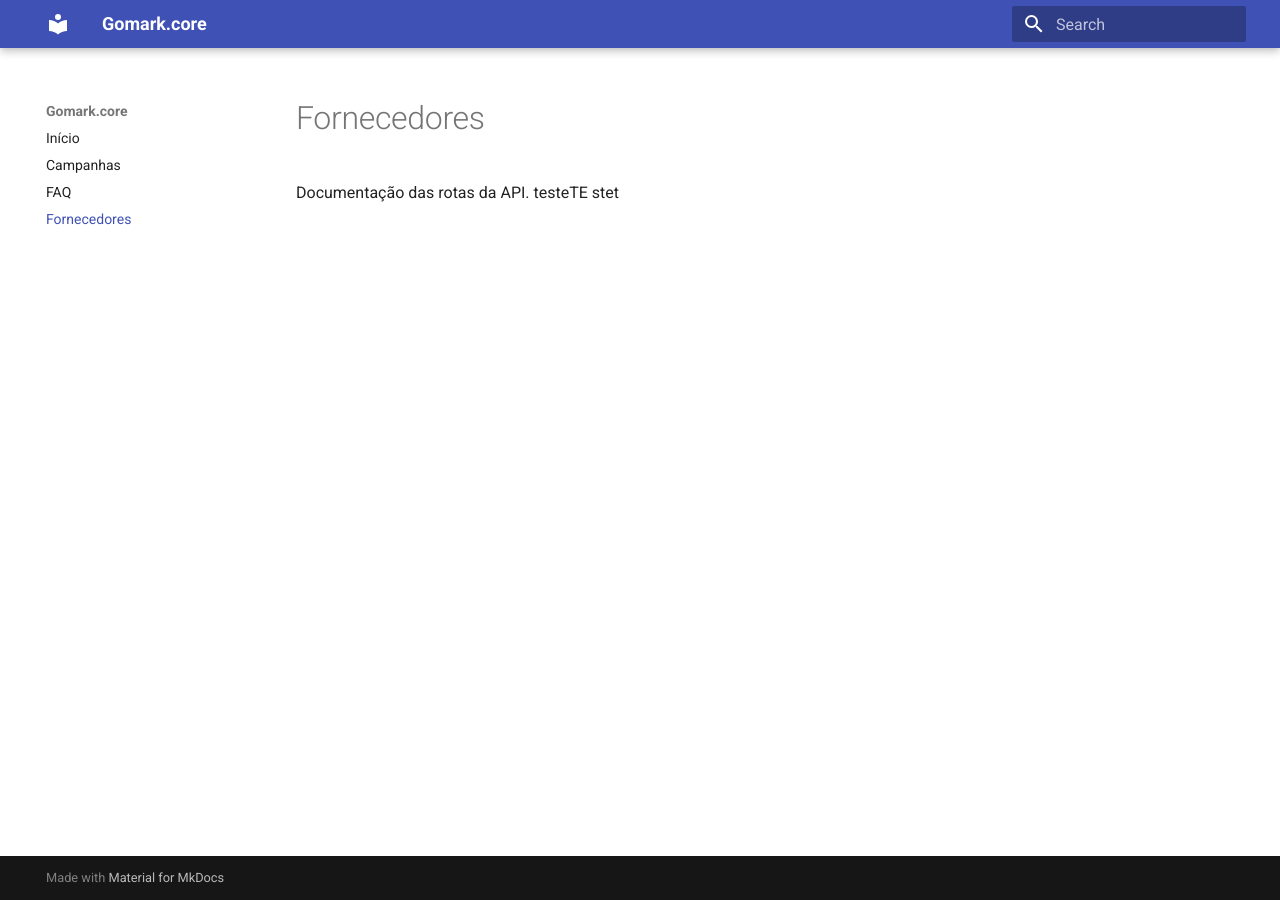
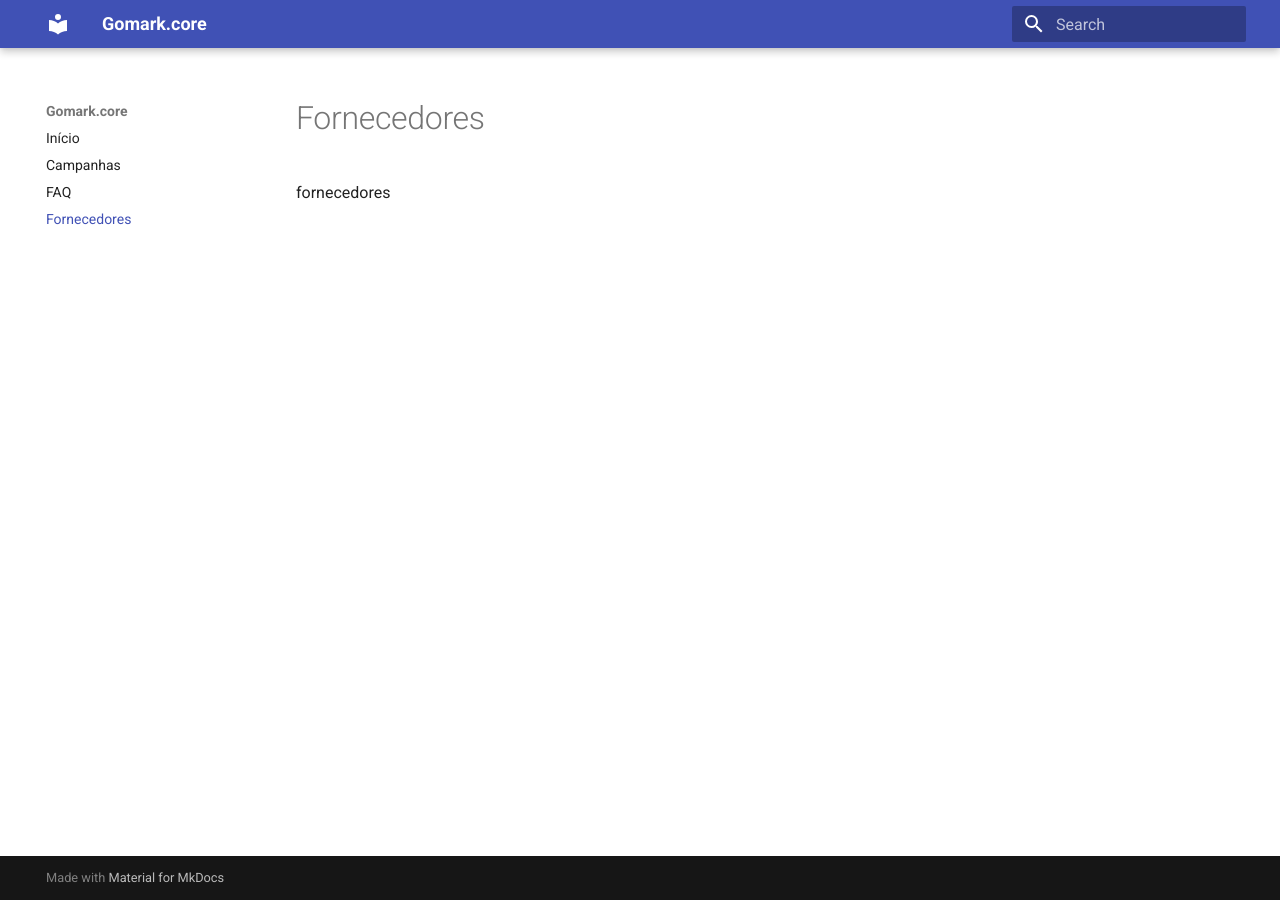
Before and after one commit to suporte552/documentacao, an MkDocs documentation site: the page built from docs/Fornecedores.md, in a window 1280 px wide. Built offline with MkDocs 1.6.1 and Material for MkDocs 9.7.7, drawn with Linux system fonts in a browser that asks for light colours.

Commit message:
vault backup: 2026-03-17 09:41:32

```diff
--- a/docs/Fornecedores.md
+++ b/docs/Fornecedores.md
@@ -1,5 +1,3 @@
 # Fornecedores
 
-Documentação das rotas da API.
-testeTE
-stet
+fornecedores
```
Also changed, not shown: 1 other file.
